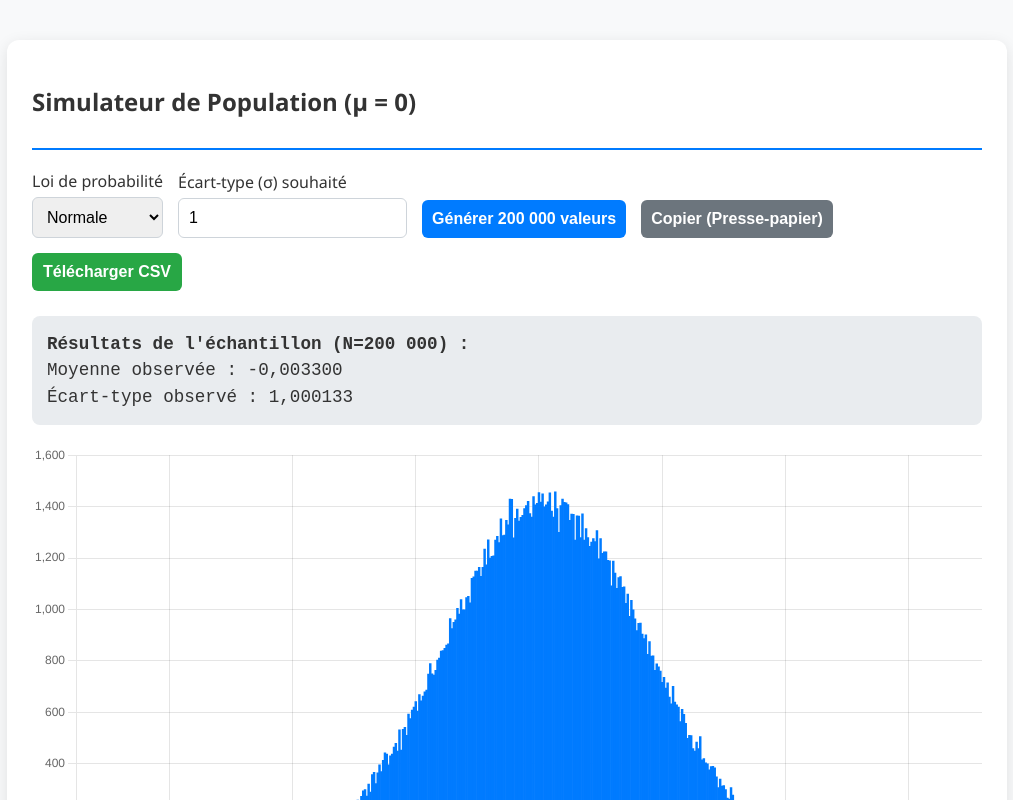
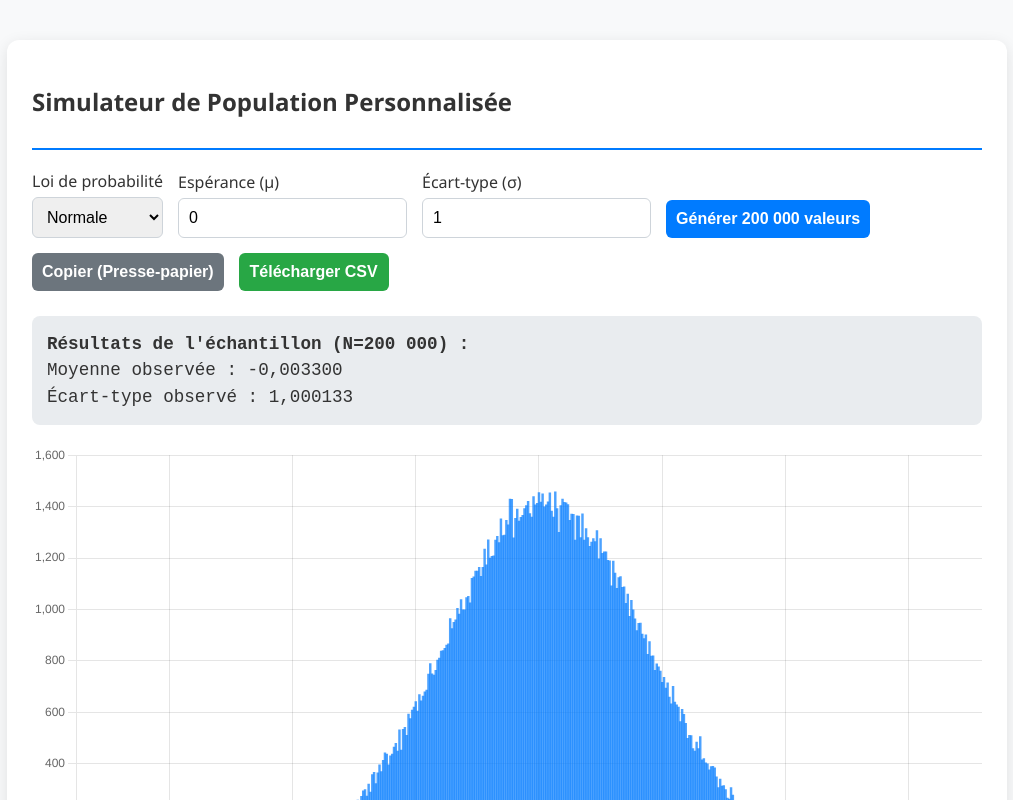
Before and after one commit to christophetruillet-prof/simulateur-lois-de-probabilit-, a plain HTML site: page index.html in a window 1280 px wide. Both pictures are taken after a click on the button "Générer 200 000 valeurs". Shown: the top 800 px of the page, without its empty margins (133-1146 px from the left). Drawn offline with nearby package versions, Linux system fonts and the light colour scheme.

Commit message:
Add files via upload

```diff
--- a/index.html
+++ b/index.html
@@ -27,7 +27,7 @@
 
 <div class="card">
     <div class="header">
-        <h2>Simulateur de Population (&mu; = 0)</h2>
+        <h2>Simulateur de Population Personnalisée</h2>
     </div>
 
     <div class="controls">
@@ -42,8 +42,13 @@
         </div>
 
         <div class="input-group">
-            <label>Écart-type (&sigma;) souhaité</label>
-            <input type="number" id="sigma" value="1" step="0.1" min="0.01">
+            <label>Espérance (&mu;)</label>
+            <input type="number" id="mu" value="0" step="0.1">
+        </div>
+
+        <div class="input-group">
+            <label>Écart-type (&sigma;)</label>
+            <input type="number" id="sigma" value="1" step="0.1" min="0.001">
         </div>
 
         <button onclick="generate()">Générer 200 000 valeurs</button>
@@ -68,6 +73,7 @@ function formatFR(num) {
 
 function generate() {
     const law = document.getElementById('law').value;
+    const mu = parseFloat(document.getElementById('mu').value);
     const sigma = parseFloat(document.getElementById('sigma').value);
     const N = 200000;
 
@@ -85,7 +91,9 @@ function generate() {
         } else if (law === 'arcsine') {
             val = Math.sqrt(2) * sigma * Math.sin(Math.PI * (u - 0.5));
         }
-        dataPoints[i] = val;
+
+        // Ajout de l'espérance personnalisée
+        dataPoints[i] = val + mu;
     }
 
     processAndDisplay();
@@ -141,7 +149,7 @@ function drawHistogram() {
             datasets: [{
                 label: 'Fréquence',
                 data: bins,
-                backgroundColor: '#007bff',
+                backgroundColor: 'rgba(0, 123, 255, 0.7)',
                 barPercentage: 1.0,
                 categoryPercentage: 1.0
             }]
@@ -161,27 +169,18 @@ function drawHistogram() {
 async function copyToClipboard() {
     const btn = document.getElementById('copyBtn');
     const originalText = btn.innerText;
-
     try {
         btn.innerText = "Conversion...";
         btn.disabled = true;
-
-        // Conversion en chaîne de caractères avec virgule
-        const textToCopy = Array.from(dataPoints)
-                                .map(v => v.toString().replace('.', ','))
-                                .join('\n');
-
+        const textToCopy = Array.from(dataPoints).map(v => v.toString().replace('.', ',')).join('\n');
         await navigator.clipboard.writeText(textToCopy);
-
         btn.style.background = "#28a745";
         btn.innerText = "Copié !";
-
         setTimeout(() => {
             btn.style.background = "#6c757d";
             btn.innerText = originalText;
             btn.disabled = false;
         }, 2000);
-
     } catch (err) {
         alert("Erreur de copie. Utilisez le bouton CSV.");
         btn.disabled = false;
@@ -200,7 +199,7 @@ function downloadCSV() {
     const url = URL.createObjectURL(blob);
     const link = document.createElement("a");
     link.href = url;
-    link.download = "simulation_data.csv";
+    link.download = "simulation_complet.csv";
     link.click();
     URL.revokeObjectURL(url);
 }
```
